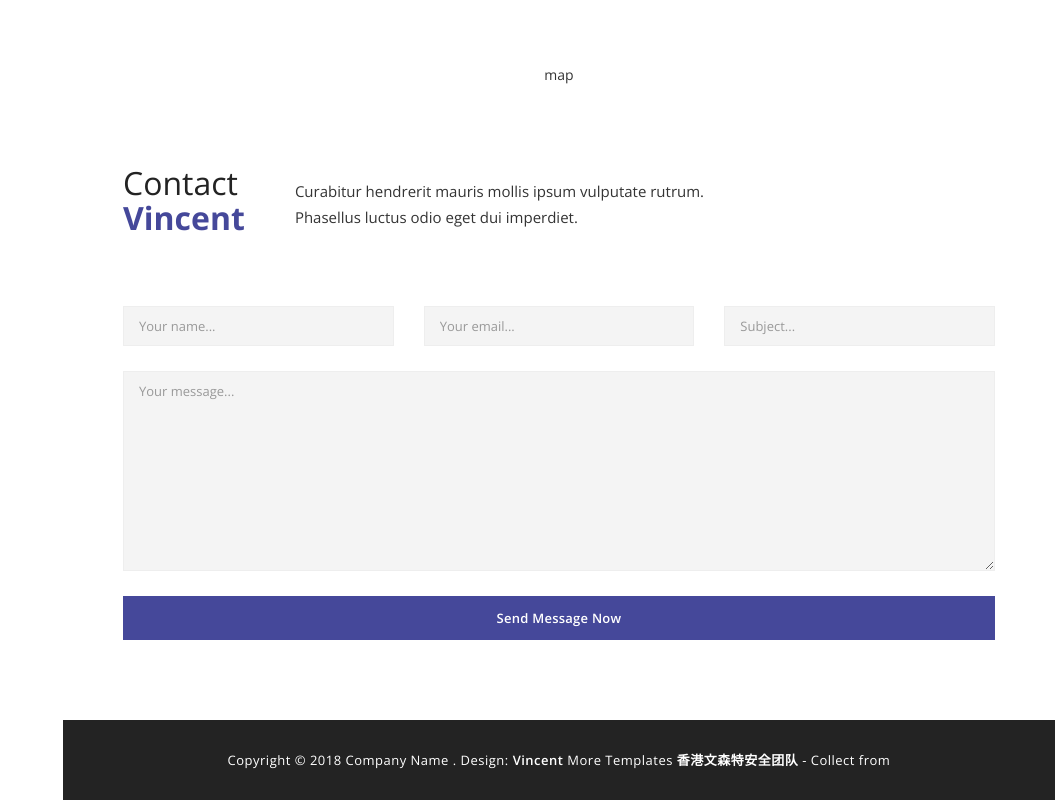
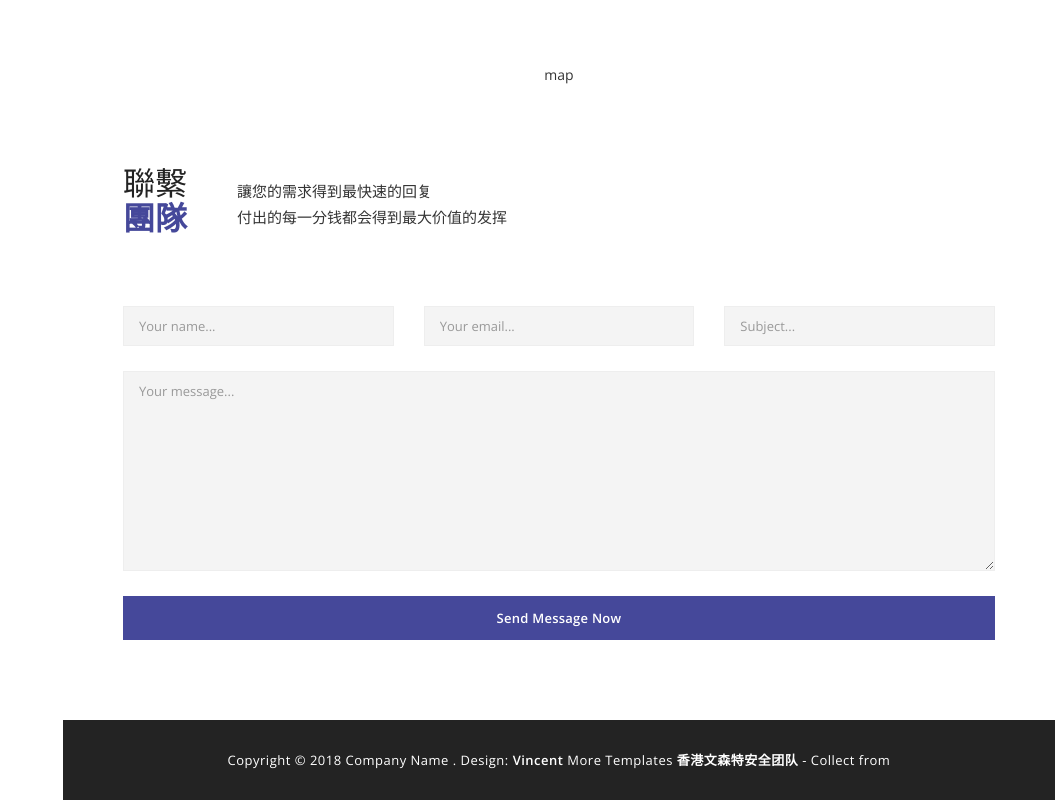
Before and after one commit to acquainted2020/team, a plain HTML site: page index.html in a window 1280 px wide. Shown: the part 4688-5488 px from the top of the page, without its empty margins (225-1280 px from the left). Drawn offline with nearby package versions, Linux system fonts and the light colour scheme.

Commit message:
Update index.html

```diff
--- a/index.html
+++ b/index.html
@@ -582,9 +582,9 @@ There is no problem that cannot be solved by trying. If there is, try several ti
                 </div>
                 <div id="contact-content">
                     <div class="section-heading">
-                        <h1>Contact<br><em>Vincent</em></h1>
-                        <p>Curabitur hendrerit mauris mollis ipsum vulputate rutrum.
-                        <br>Phasellus luctus odio eget dui imperdiet.</p>
+                        <h1>聯繫<br><em>團隊</em></h1>
+                        <p>讓您的需求得到最快速的回复
+                        <br>付出的每一分钱都会得到最大价值的发挥</p>
 
                     </div>
                     <div class="section-content">
```
